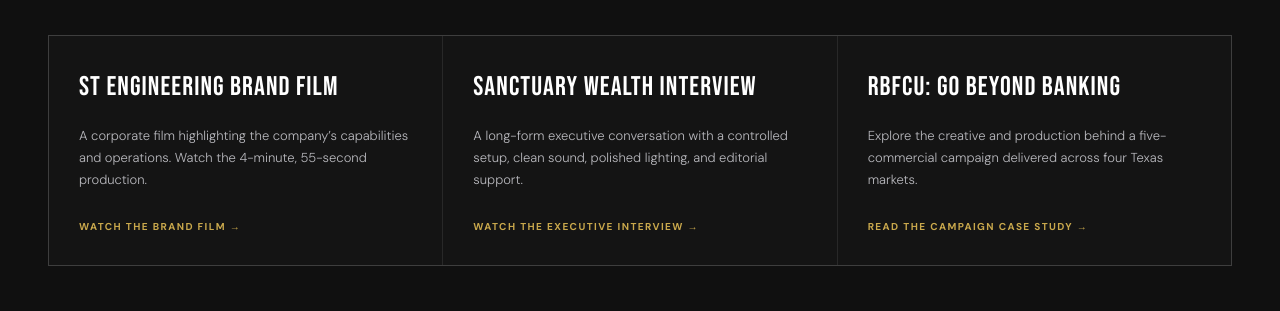
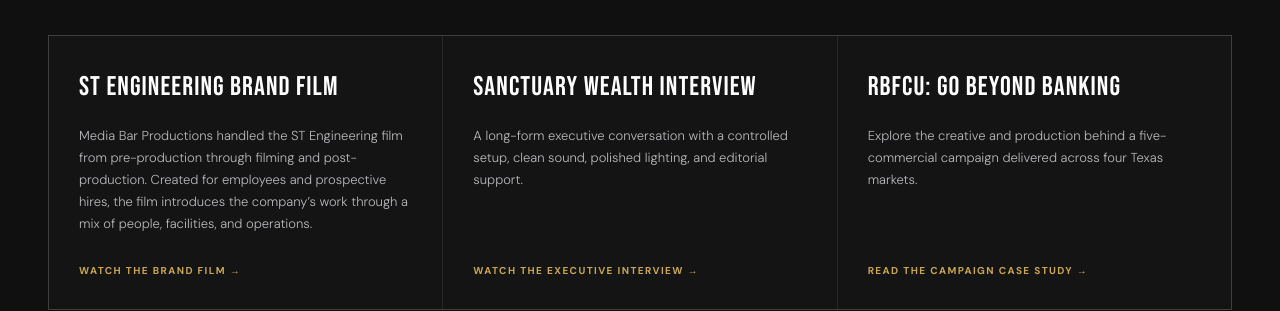
Before and after one commit to amigos2177/mediabar-website, a Next.js app: page /video-production/corporate in a window 1280 px wide. Shown: the part 3740-4051 px from the top of the page. Built offline with nearby package versions, Linux system fonts and the light colour scheme; no server answers; a web font is replaced by a local one.

Commit message:
Add approved ST Engineering corporate project example

```diff
--- a/app/video-production/corporate/page.tsx
+++ b/app/video-production/corporate/page.tsx
@@ -365,7 +365,7 @@ export default function CorporatePage() {
             <div className="corp-pathway-grid">
               <Link className="corp-pathway" href="/work/watch/st-engineering-brand-film">
                 <h3>ST Engineering Brand Film</h3>
-                <p>A corporate film highlighting the company’s capabilities and operations. Watch the 4-minute, 55-second production.</p>
+                <p>Media Bar Productions handled the ST Engineering film from pre-production through filming and post-production. Created for employees and prospective hires, the film introduces the company’s work through a mix of people, facilities, and operations.</p>
                 <span>Watch the brand film →</span>
               </Link>
               <Link className="corp-pathway" href="/work/watch/sanctuary-wealth-interview">
```
